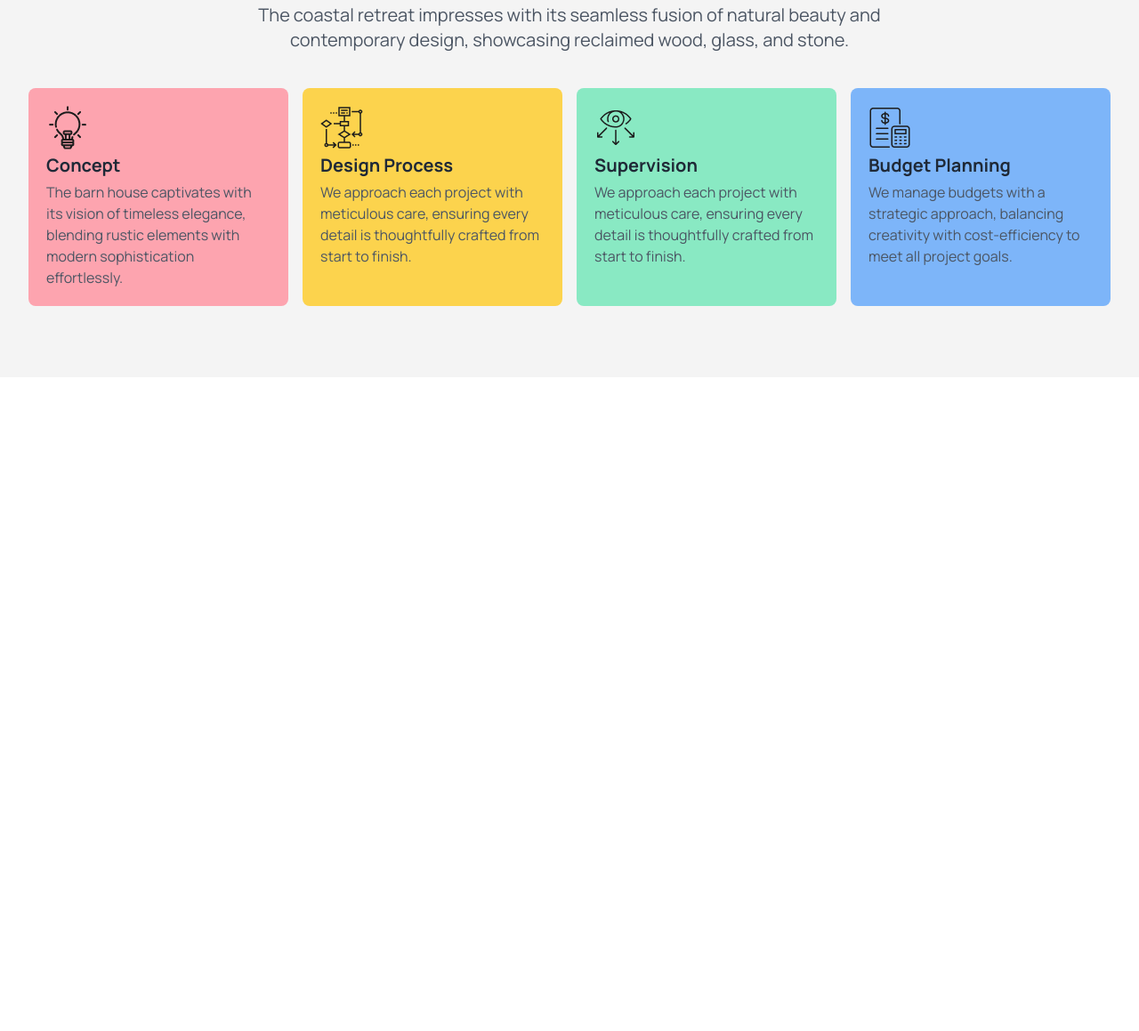
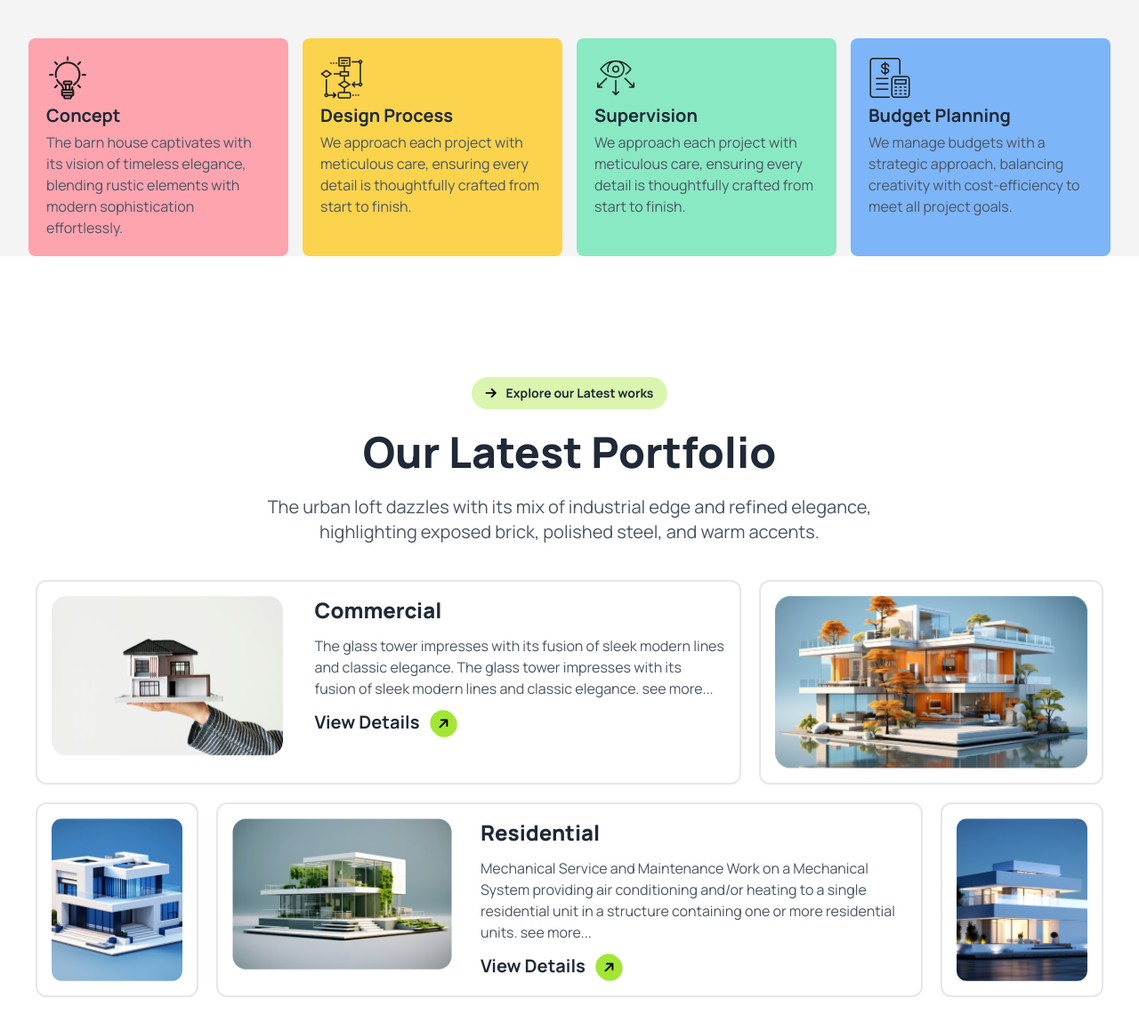
Before and after one commit to MFAAHAD/B10-Assignment-03, a plain HTML site: page index.html in a window 1280 px wide. Shown: the part 1868-3027 px from the top of the page at 89% size. Before the commit the page ends 2292 px from the top, so only its background shows below. Drawn offline with nearby package versions, Linux system fonts and the light colour scheme.

Commit message:
Our Latest Portfolio section added

```diff
--- a/index.html
+++ b/index.html
@@ -153,8 +153,8 @@
                  <!-- how we works section starts here -->
 
           <section class="bg-bg-body">
-    <div class="process-container container mx-auto md:mx-auto pb-14 lg:pb-20">
-        <div class="process-header lg:w-full space-y-5 lg:space-y-6 text-center pt-20">
+    <div class="process-container container mx-auto md:mx-auto mb-24">
+        <div class="process-header lg:w-full  lg:space-y-4 text-center p-5">
             <button class="process-button bg-white text-sm py-1 px-3 lg:py-2 lg:px-4 rounded-full font-bold">
                 <i class="fa-solid fa-arrow-right text-black mr-2"></i> How we works
             </button>
@@ -198,8 +198,85 @@
 </section>
         <!-- how we works section ends here -->
 
+         <!--  Our Latest Portfolio section starts here -->
+         <section class="bg-white">
+            <div class="container mx-auto pb-14 lg:pb-20">
+                <div class="lg:w-full space-y-5 lg:space-y-6 text-center pt-10">
+                    <button class="bg-lime-400/[0.4] text-sm py-1 px-3 lg:py-2 lg:px-4 rounded-full font-bold">
+                        <i class="fa-solid fa-arrow-right text-black mr-2"></i> Explore our Latest works
+                    </button>
+                    <h2 class="text-2xl mt-5 lg:text-5xl font-black leading-normal">Our Latest Portfolio</h2>
+                    <p class="text-sm mt-5 lg:text-xl text-center mx-auto text-gray-600 w-[80%] lg:w-[60%]">
+                        The urban loft dazzles with its mix of industrial edge and refined elegance, highlighting exposed brick, polished steel, and warm accents.
+                    </p>
+                </div>
+                <div class="container mt-10 grid grid-cols-1 lg:grid-cols-6 gap-5 px-5 lg:px-10">
+
+                    <div class="lg:flex lg:col-span-4 bg-white p-4 border-2 gap-x-5 rounded-xl h-auto mt-10 lg:mt-0">
+                        <div class="w-full h-fit"><img class="w-full lg:w-fit" src="assets/img1.png" alt="Commercial Portfolio"></div>
+                        <div class="space-y-2 lg:space-y-3 ml-3">
+                            <h3 class="font-extrabold text-xl mt-3 lg:mt-0 lg:text-2xl">Commercial</h3>
+                            <p class="text-sm lg:text-[16px] leading-6 text-gray-600">
+                                The glass tower impresses with its fusion of sleek modern lines and classic elegance. The glass tower impresses with its fusion of sleek modern lines and classic elegance.
+                                <br class="lg:hidden"><span class="hover:font-bold"> see more...</span>
+                            </p>
+                            <button class="text-sm lg:text-xl font-bold">
+                                View Details<i
+                                    class="fa-solid fa-arrow-right bg-lime-400 p-2 rounded-full text-[10px] lg:text-[15px] ml-3 text-black -rotate-45"></i>
+                            </button>
+                        </div>
+                    </div>
+
+                    <div class="lg:col-span-2">
+                        <div class="bg-white p-4 border-2 rounded-xl w-full h-full overflow-hidden">
+                            <img class="object-cover w-full h-full rounded-xl" src="assets/img2.png" alt="Additional Portfolio 1">
+                        </div>
+                    </div>
+
+                    <div class="lg:hidden bg-white p-4 border-2 rounded-xl">
+                        <div class="w-full h-fit"><img class="w-full lg:w-fit rounded-xl" src="assets/img5.png" alt="Additional Portfolio 2"></div>
+                    </div>
+
+                    <div class="hidden lg:flex lg:col-span-1 bg-white p-4 border-2 rounded-xl">
+                        <div class="w-full h-full rounded-xl overflow-hidden">
+                            <img class="object-cover w-full h-full" src="assets/img3.png" alt="Additional Portfolio 3">
+                        </div>
+                    </div>
+
+                    <div class="lg:col-start-2 lg:col-span-4">
+                        <div class="lg:flex bg-white p-4 border-2 rounded-xl">
+                            <div class="w-full h-fit"><img class="w-full lg:w-fit" src="assets/img4.png" alt="Residential Portfolio"></div>
+                            <div class="space-y-2 lg:space-y-3 lg:ml-8">
+                                <h3 class="font-extrabold text-xl mt-3 lg:mt-0 lg:text-2xl">Residential</h3>
+                                <p class="text-sm lg:text-[16px] leading-6 text-gray-600 ">
+                                    Mechanical Service and Maintenance Work on a Mechanical System providing air
+                                    conditioning and/or heating to a single residential unit in a structure containing
+                                    one or more residential units. <br class="lg:hidden"><span class="hover:font-bold"> see more...</span>
+                                </p>
+                                <button class="text-sm lg:text-xl font-bold">
+                                    View Details<i
+                                        class="fa-solid fa-arrow-right bg-lime-400 p-2 rounded-full text-[10px] lg:text-[15px] ml-3 text-black -rotate-45"></i>
+                                </button>
+                            </div>
+                        </div>
+                    </div>
+
+                    <div class="lg:hidden lg:col-span-1 bg-white p-4 border-2 rounded-xl">
+                        <div class="w-full h-fit"><img class="w-full lg:w-fit rounded-xl" src="assets/img3.png" alt="Additional Portfolio 4"></div>
+                    </div>
+
+                    <div class="lg:col-span-1 bg-white p-4 border-2 rounded-xl">
+                        <div class="w-full h-full rounded-xl overflow-hidden">
+                            <img class="object-cover w-full h-full" src="assets/img5.png" alt="Additional Portfolio 5">
+                        </div>
+                    </div>
+                </div>
+            </div>
+        </section>
 
 
+
+        <!--  Our Latest Portfolio section ends here -->
 
     </main>
 
```
